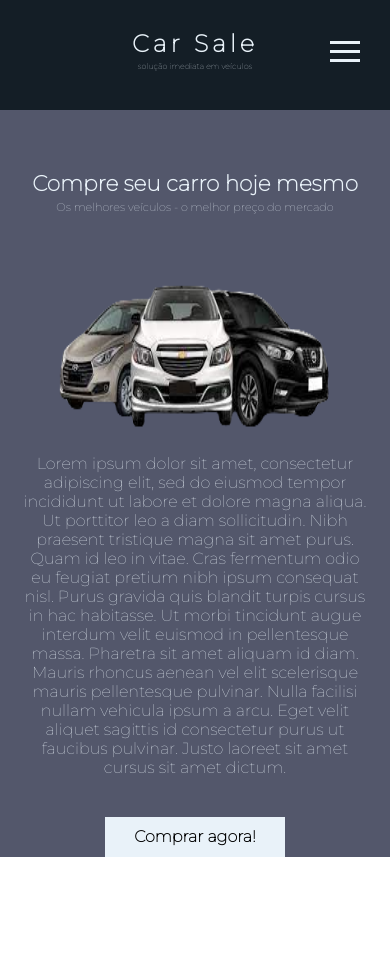
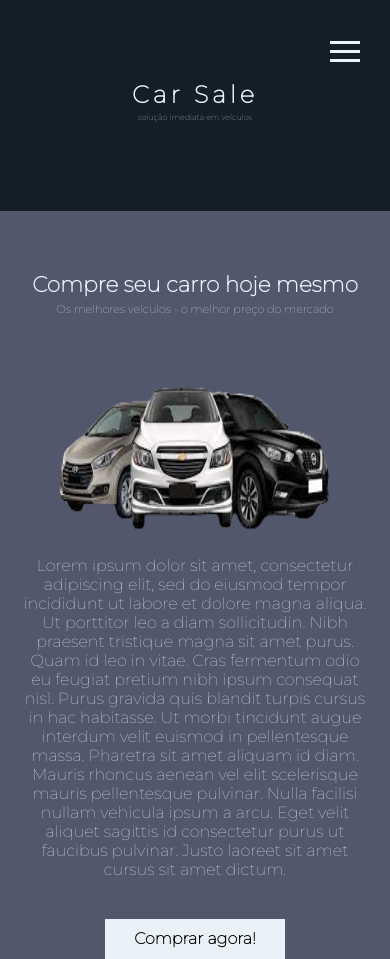
Before and after one commit to felipecro28/movisis, a React (Vite) app: page / in a window 390 px wide. Before the commit the page ends 857 px from the top, so only its background shows below. Built offline with nearby package versions, Linux system fonts and the light colour scheme.

Commit message:
Fix: Ajustes finais no CSS

```diff
--- a/src/components/Header/header.css
+++ b/src/components/Header/header.css
@@ -115,7 +115,7 @@ nav .social-media-div li:hover {
 @media (max-width: 750px) {
 
     header {
-        height: 13vh;
+        min-height: 13vh;
     }
 
     .nav-div {
@@ -125,13 +125,13 @@ nav .social-media-div li:hover {
 
     .nav-div-active {
         width: 100vw;
-        height: 8vh;
+        min-height: 8vh;
         display: flex;
         flex-direction: row;
         position: absolute;
-        top: 13%;
+        top: 18%;
         background-color: #141E26;
-        animation: fadeIn 0.5s;
+        animation: fadeIn 1s;
         border-bottom: 2px white solid;
     }
 
@@ -145,7 +145,7 @@ nav .social-media-div li:hover {
         }
 
         100% {
-            top: '13%'
+            top: '18%'
         }
     }
 
--- a/src/components/MainSection/main.css
+++ b/src/components/MainSection/main.css
@@ -1,6 +1,6 @@
 .main-div {
     max-width: 100vw;
-    height: 100vh;
+    min-height: 100vh;
     background-color: #53576b;
     color: #e9f2f9;
 }
@@ -10,7 +10,7 @@
     width: 100%;
     text-align: center;
     margin: 60px 0 30px 0;
-    height: fit-content;
+    min-height: fit-content;
 }
 
 
@@ -56,7 +56,7 @@
 @media (max-width: 1200px) {
 
     .main-div{
-       height: fit-content;
+       min-height: fit-content;
 
     }
     .main-text h1 {
--- a/src/components/ShopCart/Carrinho.tsx
+++ b/src/components/ShopCart/Carrinho.tsx
@@ -35,6 +35,7 @@ console.log(products)
             </div>
           </div>)}
           <div className='total-div'>
+            <p>{products.length} veículos em seu carrinho</p>
             <h3>Total: R$ {products.map((car, index) => car.value).reduce((prev, curr) => prev + curr, 0)}</h3>
             <button onClick={(e) => {
               e.preventDefault()
--- a/src/components/ShopCart/carrinho.css
+++ b/src/components/ShopCart/carrinho.css
@@ -78,7 +78,7 @@ flex-direction: column;
     flex-direction: column;
     justify-content: space-evenly;
     align-items: center;
-    height: 90px;
+    height: 110px;
     width: 400px;
     max-width: 70%;
     box-shadow: 10px 10px 10px black;
@@ -103,7 +103,7 @@ flex-direction: column;
 }
 
 
-@media (max-width: 500px) {
+@media (max-width: 600px) {
 
     .cart-div{
         height: 100px;
@@ -116,4 +116,9 @@ flex-direction: column;
     .cart-div h2{
         font-size: 14px;
     }
+
+    .total-div{
+        margin: 30px auto;
+        align-self: flex-start;
+    }
 }
```
